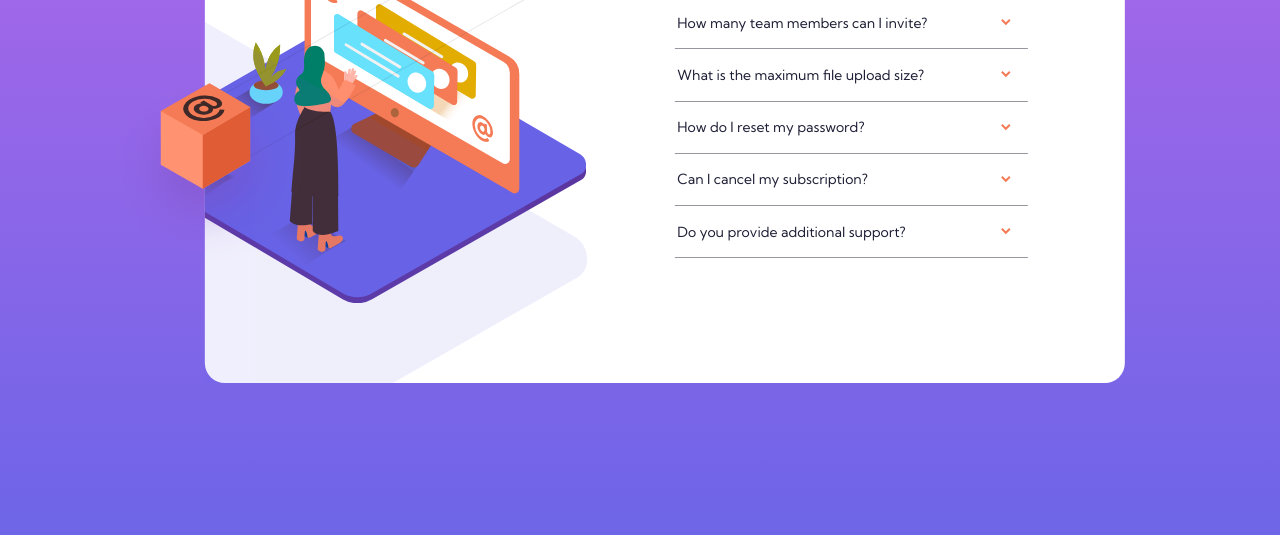
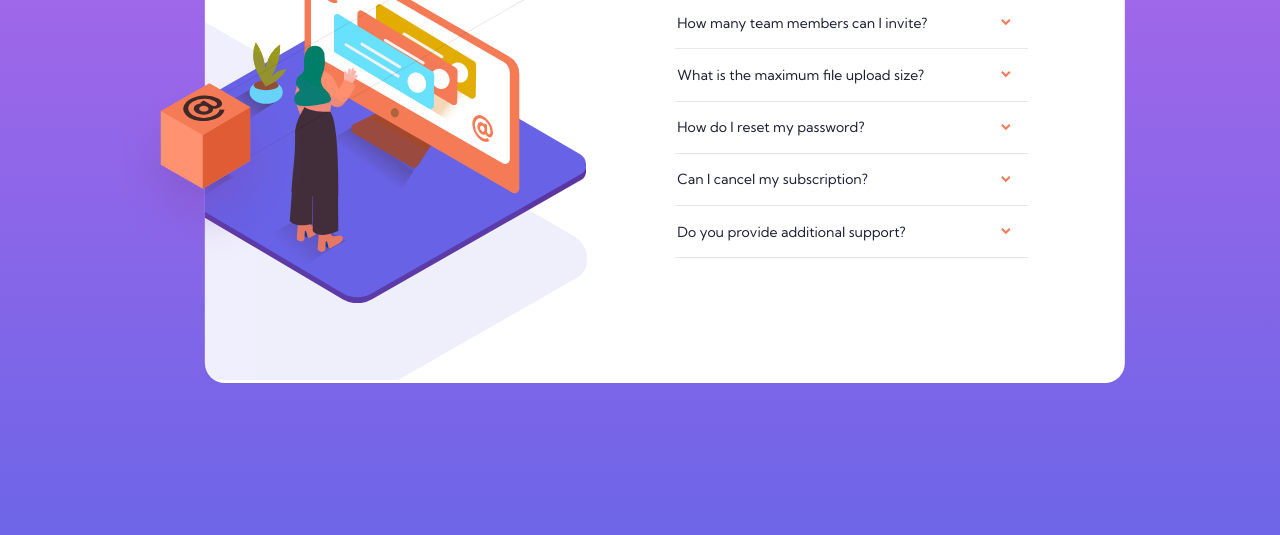
Before and after one commit to fayax555/faq-accordion-card, a plain HTML site: page index.html in a window 1280 px wide. Shown: the part 169-704 px from the top of the page. Drawn offline with Linux system fonts and the light colour scheme.

Commit message:
update desktop styles

```diff
--- a/styles.css
+++ b/styles.css
@@ -46,9 +46,9 @@ body {
   margin: auto;
   padding-top: 45px;
   background-color: white;
-  height: 509px;
+  min-height: 509px;
   border-radius: 20px;
-  top: clamp(1px, 50vh - 22.3rem, 60rem);
+  top: clamp(2rem, 50vh - 22.3rem, 60rem);
   left: 50%;
   transform: translateX(-47.3%);
 }
@@ -58,6 +58,7 @@ main {
   grid-template-columns: 1fr 1fr;
   grid-gap: 20px;
   margin-top: 20px;
+  position: relative;
 }
 
 details {
@@ -66,7 +67,7 @@ details {
 
 details {
   padding: 16.6px;
-  border-bottom: 1px solid hsl(240, 5%, 61%);
+  border-bottom: 1px solid hsl(240, 5%, 91%);
   padding-left: 2.5px;
   max-width: 43.5ch;
 }
@@ -80,9 +81,7 @@ details summary {
   justify-content: space-between;
   align-items: center;
 }
-/* .content {
-  z-index: 1;
-} */
+
 .content h1 {
   padding-bottom: 18px;
   color: hsl(238, 29%, 16%);
@@ -114,8 +113,7 @@ details > p {
 }
 
 .desktop-only {
-  position: relative;
-  height: 509px;
+  min-height: 115%;
   transform: translateY(-65px);
 }
 
@@ -140,3 +138,9 @@ details > p {
 .bg-pattern-img {
   transform: scale(2.2) translate(-153px, -19px);
 }
+
+/* @media (min-width: 1000px) {
+  body {
+    background-color: lightblue;
+  }
+} */
```
